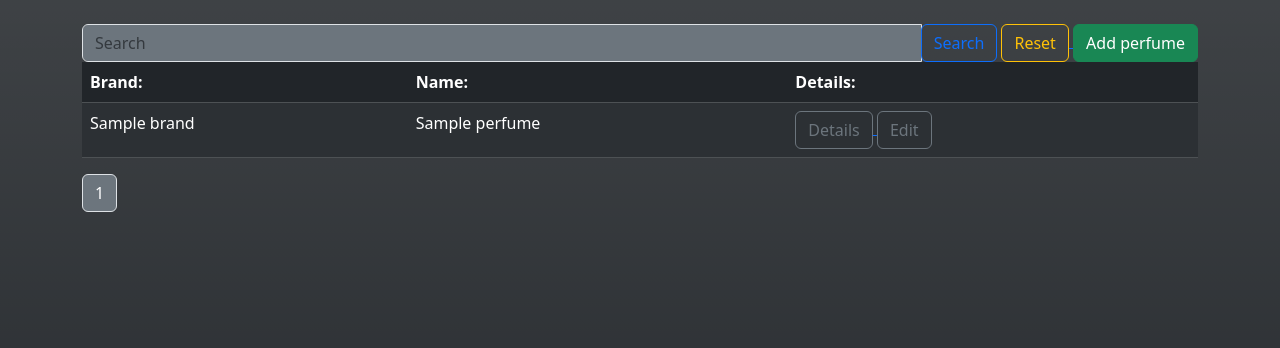
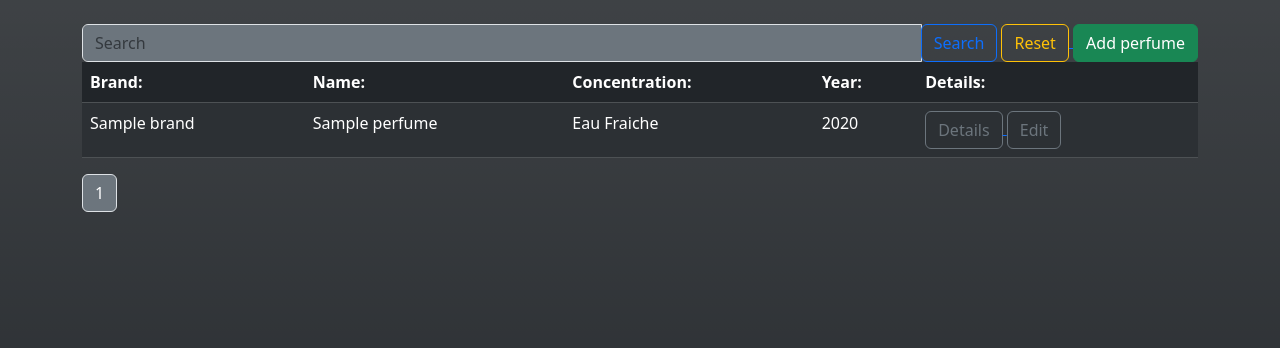
Before and after one commit to saradonin/scent_swap, a Django app: page /perfumes in a window 1280 px wide. Shown: the part 87-435 px from the top of the page. Run offline with Django 4.2, Linux system fonts and the light colour scheme; tables that the repository leaves empty hold one stand-in row (values such as "Sample post").

Commit message:
perfume list changes

```diff
--- a/scent_app/templates/perfume_list.html
+++ b/scent_app/templates/perfume_list.html
@@ -24,6 +24,8 @@
         <tr>
             <th>Brand:</th>
             <th>Name:</th>
+            <th>Concentration:</th>
+            <th>Year:</th>
             <th>Details:</th>
         </tr>
         </thead>
@@ -33,6 +35,8 @@
             <tr>
                 <td>{{ perfume.brand }}</td>
                 <td>{{ perfume.name }}</td>
+                <td>{{ perfume.concentration }}</td>
+                <td>{{ perfume.year }}</td>
                 <td>
                     <a href="{% url 'perfume-details' perfume.id %}">
                         <button type="button" class="btn btn-outline-secondary">Details</button>
```
